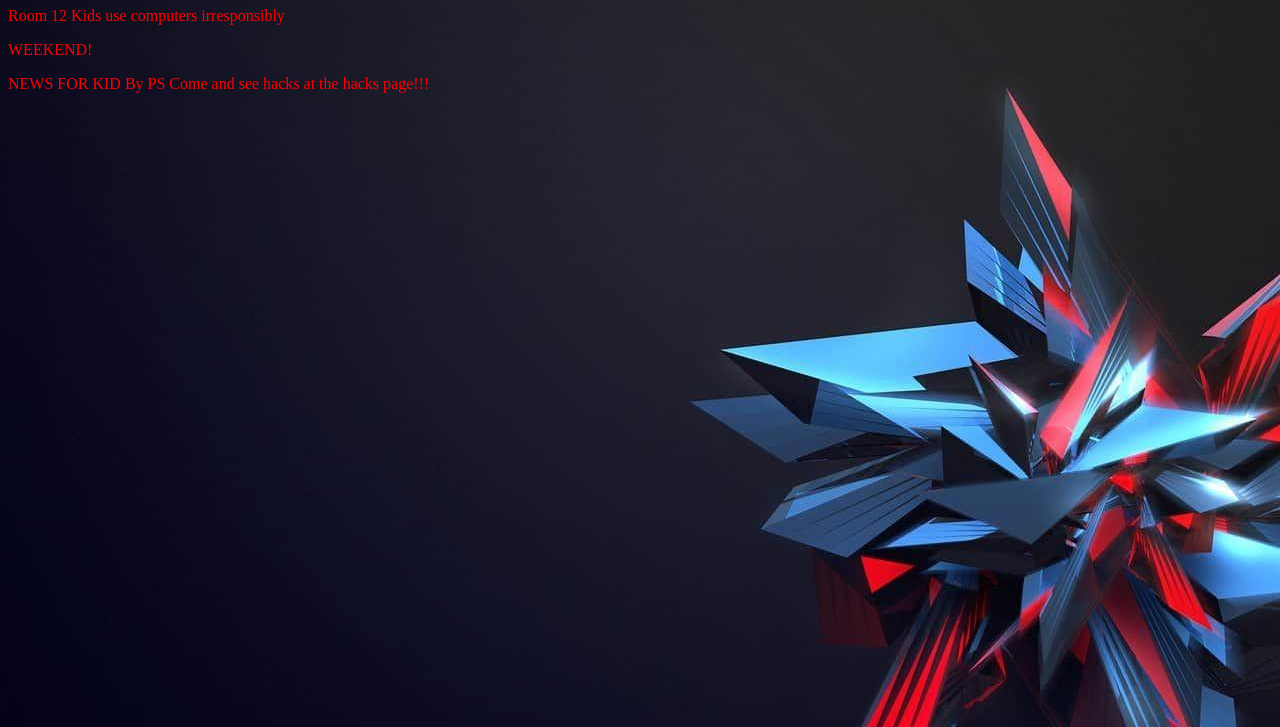
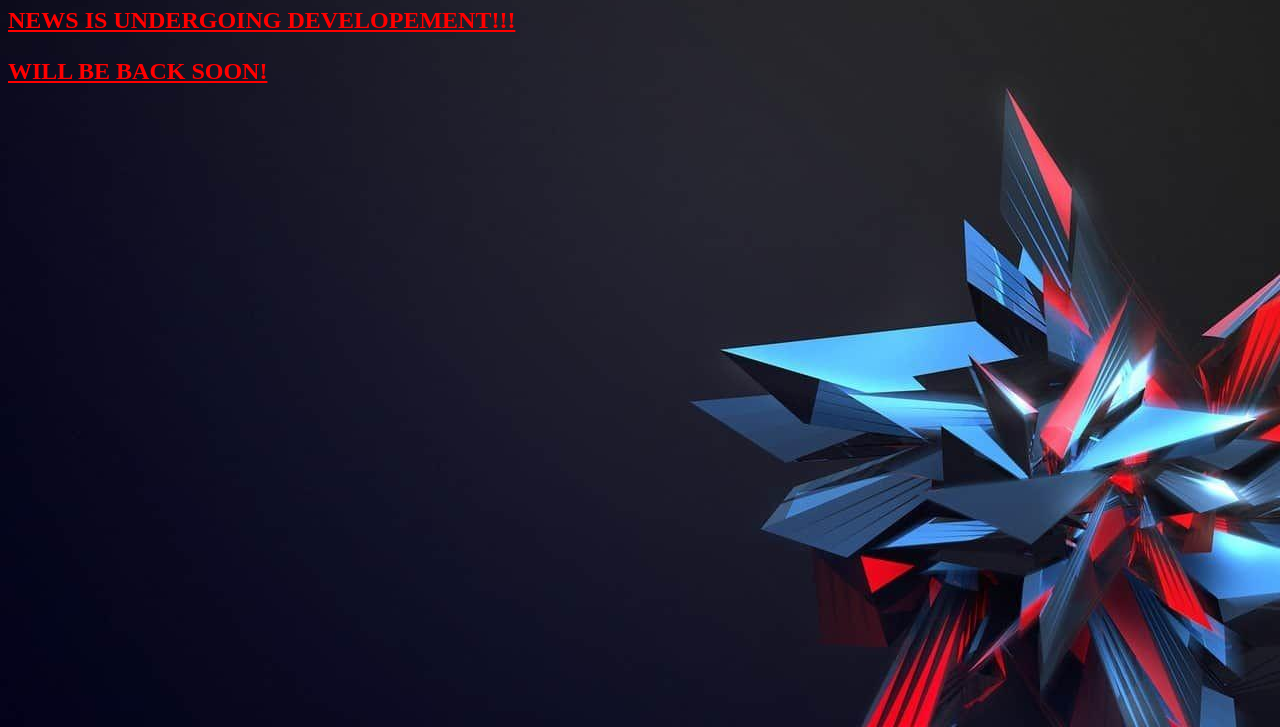
Before and after one commit to Xty21223/news, a plain HTML site: page tnews.htm in a window 1280 px wide. Shown: the part 73-800 px from the top of the page. Drawn offline with Linux system fonts and the light colour scheme.

Commit message:
Update tnews.htm

```diff
--- a/tnews.htm
+++ b/tnews.htm
@@ -7,11 +7,7 @@
 <body>
     <h1>Todays News</h1>
     <div id="ADTEXT">
-      <p>Room 12 Kids use computers irresponsibly<p>
-        WEEKEND!<p>
-        NEWS FOR KID
-        By
-        PS Come and see hacks at the hacks page!!!
+        <h2><b><u>NEWS IS UNDERGOING DEVELOPEMENT!!! <p> WILL BE BACK SOON!</u></b></h2>
     </div>
 </body>
 </html>
```
